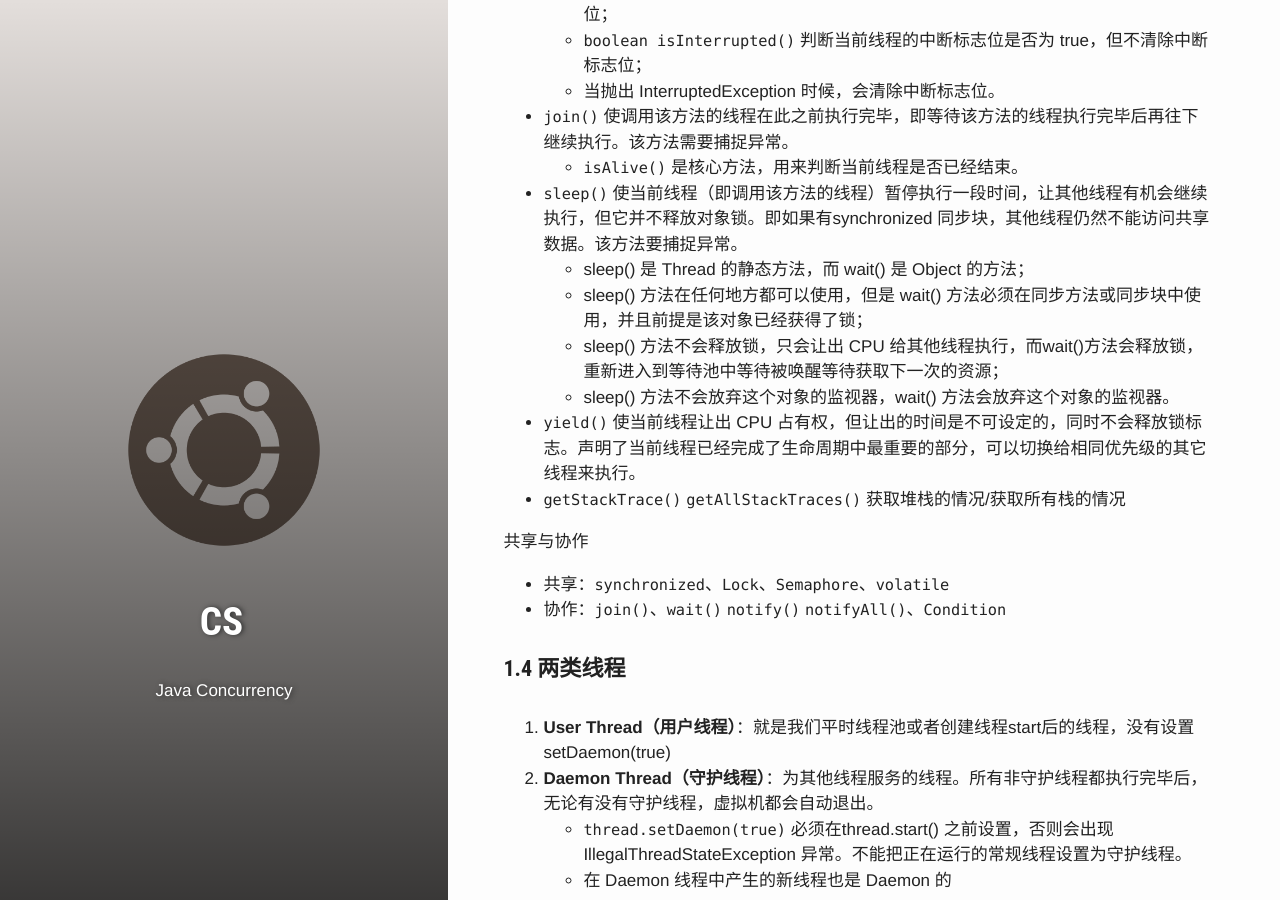
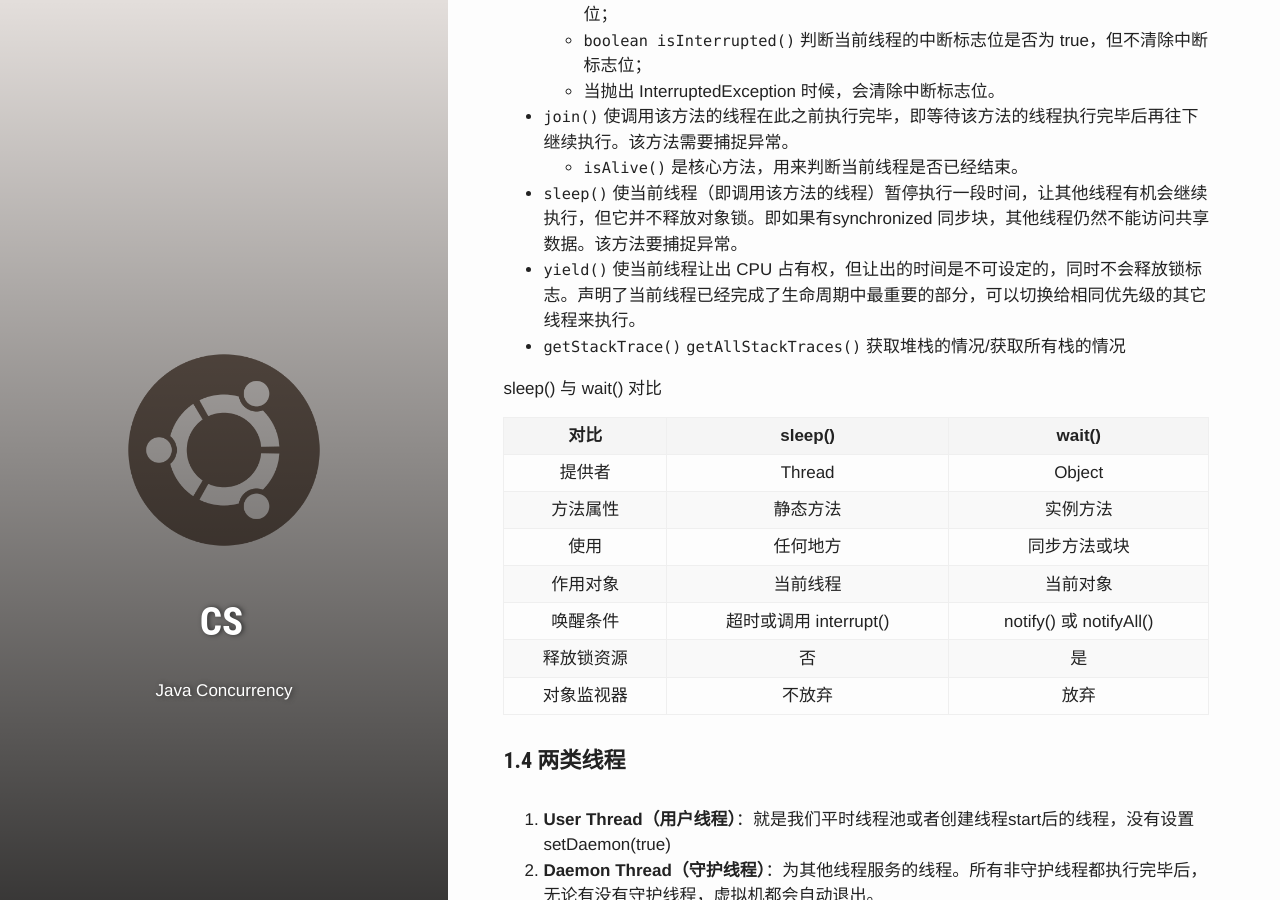
Before and after one commit to PetePro/PetePro.github.io, a Jekyll site: the page built from _posts/ComputerScience/Java/2020-03-15-java-concurrent.markdown, in a window 1280 px wide and 900 px high, scrolled down 2884 px. Built offline with Jekyll 4.4.1, drawn with Linux system fonts in a browser that asks for light colours; some web fonts are replaced; some of the changed lines change nothing that is shown.

Commit message:
Update 2020-03-15-java-concurrent.markdown

```diff
--- a/_posts/ComputerScience/Java/2020-03-15-java-concurrent.markdown
+++ b/_posts/ComputerScience/Java/2020-03-15-java-concurrent.markdown
@@ -19,33 +19,33 @@ bg: "CS.jpg"
 - 响应更灵敏的用户界面
 
 ### 0 目录
-- [0 目录](#0-%e7%9b%ae%e5%bd%95)
-- [1 Java线程](#1-java%e7%ba%bf%e7%a8%8b)
-  - [1.1 启动和终止线程](#11-%e5%90%af%e5%8a%a8%e5%92%8c%e7%bb%88%e6%ad%a2%e7%ba%bf%e7%a8%8b)
-  - [1.2 线程状态](#12-%e7%ba%bf%e7%a8%8b%e7%8a%b6%e6%80%81)
-  - [1.3 线程常用方法](#13-%e7%ba%bf%e7%a8%8b%e5%b8%b8%e7%94%a8%e6%96%b9%e6%b3%95)
-  - [1.4 两类线程](#14-%e4%b8%a4%e7%b1%bb%e7%ba%bf%e7%a8%8b)
-- [2 关键字](#2-%e5%85%b3%e9%94%ae%e5%ad%97)
+- [0 目录](#0-目录)
+- [1 Java线程](#1-java线程)
+  - [1.1 启动和终止线程](#11-启动和终止线程)
+  - [1.2 线程状态](#12-线程状态)
+  - [1.3 线程常用方法](#13-线程常用方法)
+  - [1.4 两类线程](#14-两类线程)
+- [2 关键字](#2-关键字)
   - [2.1 synchronized](#21-synchronized)
     - [2.1.1 CAS](#211-cas)
   - [2.2 volatile](#22-volatile)
-  - [2.3 多线程下的final](#23-%e5%a4%9a%e7%ba%bf%e7%a8%8b%e4%b8%8b%e7%9a%84final)
-- [3 锁和AQS](#3-%e9%94%81%e5%92%8caqs)
-  - [3.1 锁分类](#31-%e9%94%81%e5%88%86%e7%b1%bb)
+  - [2.3 多线程下的final](#23-多线程下的final)
+- [3 锁和AQS](#3-锁和aqs)
+  - [3.1 锁分类](#31-锁分类)
   - [3.2 JUC](#32-juc)
   - [3.3 AQS](#33-aqs)
-- [4 线程池](#4-%e7%ba%bf%e7%a8%8b%e6%b1%a0)
-  - [4.1 Executor框架](#41-executor%e6%a1%86%e6%9e%b6)
-  - [4.2 线程池](#42-%e7%ba%bf%e7%a8%8b%e6%b1%a0)
-- [5 并发库](#5-%e5%b9%b6%e5%8f%91%e5%ba%93)
-  - [5.1 并发工具类](#51-%e5%b9%b6%e5%8f%91%e5%b7%a5%e5%85%b7%e7%b1%bb)
-  - [5.2 并发容器](#52-%e5%b9%b6%e5%8f%91%e5%ae%b9%e5%99%a8)
-  - [5.3 阻塞队列](#53-%e9%98%bb%e5%a1%9e%e9%98%9f%e5%88%97)
-  - [5.4 原子操作类](#54-%e5%8e%9f%e5%ad%90%e6%93%8d%e4%bd%9c%e7%b1%bb)
-- [6 线程安全](#6-%e7%ba%bf%e7%a8%8b%e5%ae%89%e5%85%a8)
-  - [6.1 Java内存模型](#61-java%e5%86%85%e5%ad%98%e6%a8%a1%e5%9e%8b)
-  - [6.2 协程](#62-%e5%8d%8f%e7%a8%8b)
-- [7 并发编程建议](#7-%e5%b9%b6%e5%8f%91%e7%bc%96%e7%a8%8b%e5%bb%ba%e8%ae%ae)
+- [4 线程池](#4-线程池)
+  - [4.1 Executor框架](#41-executor框架)
+  - [4.2 线程池](#42-线程池)
+- [5 并发库](#5-并发库)
+  - [5.1 并发工具类](#51-并发工具类)
+  - [5.2 并发容器](#52-并发容器)
+  - [5.3 阻塞队列](#53-阻塞队列)
+  - [5.4 原子操作类](#54-原子操作类)
+- [6 线程安全](#6-线程安全)
+  - [6.1 Java内存模型](#61-java内存模型)
+  - [6.2 协程](#62-协程)
+- [7 并发编程建议](#7-并发编程建议)
 
 
 
@@ -105,16 +105,21 @@ Callable 和 Runnable 的异同
 - `join()` 使调用该方法的线程在此之前执行完毕，即等待该方法的线程执行完毕后再往下继续执行。该方法需要捕捉异常。
   - `isAlive()` 是核心方法，用来判断当前线程是否已经结束。
 - `sleep()` 使当前线程（即调用该方法的线程）暂停执行一段时间，让其他线程有机会继续执行，但它并不释放对象锁。即如果有synchronized 同步块，其他线程仍然不能访问共享数据。该方法要捕捉异常。
-  - sleep() 是 Thread 的静态方法，而 wait() 是 Object 的方法；
-  - sleep() 方法在任何地方都可以使用，但是 wait() 方法必须在同步方法或同步块中使用，并且前提是该对象已经获得了锁；
-  - sleep() 方法不会释放锁，只会让出 CPU 给其他线程执行，而wait()方法会释放锁，重新进入到等待池中等待被唤醒等待获取下一次的资源；
-  - sleep() 方法不会放弃这个对象的监视器，wait() 方法会放弃这个对象的监视器。
 - `yield()` 使当前线程让出 CPU 占有权，但让出的时间是不可设定的，同时不会释放锁标志。声明了当前线程已经完成了生命周期中最重要的部分，可以切换给相同优先级的其它线程来执行。
 - `getStackTrace()` `getAllStackTraces()` 获取堆栈的情况/获取所有栈的情况
 
-共享与协作
-+ 共享：`synchronized`、`Lock`、`Semaphore`、`volatile`
-+ 协作：`join()`、`wait()` `notify()` `notifyAll()`、`Condition`
+sleep() 与 wait() 对比
+
+对比|sleep()|wait()
+:-:|:-:|:-:
+提供者|Thread|Object
+方法属性|静态方法|实例方法
+使用|任何地方|同步方法或块
+作用对象|当前线程|当前对象
+唤醒条件|超时或调用 interrupt()|notify() 或 notifyAll()
+释放锁资源|否|是
+对象监视器|不放弃|放弃
+
 
 #### 1.4 两类线程
 1. **User Thread（用户线程）**：就是我们平时线程池或者创建线程start后的线程，没有设置 setDaemon(true)
```
